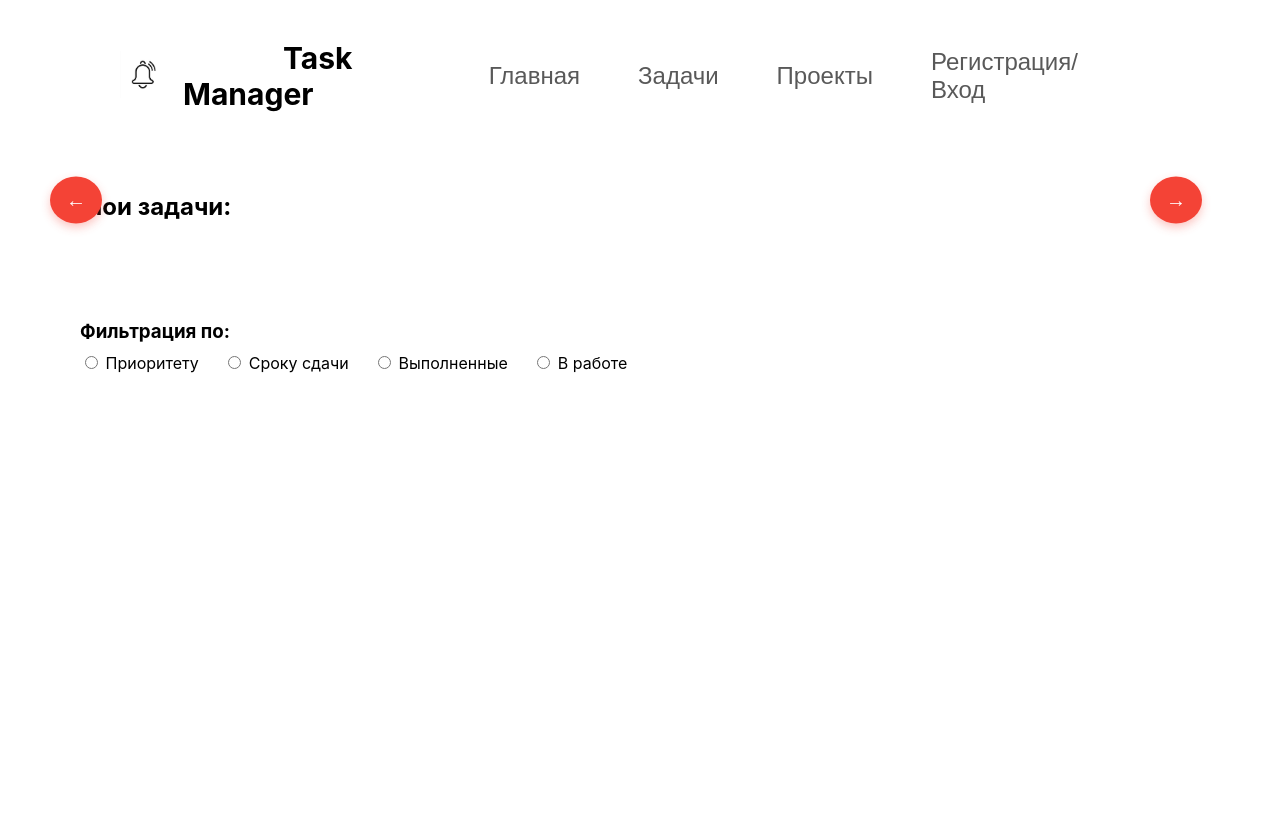
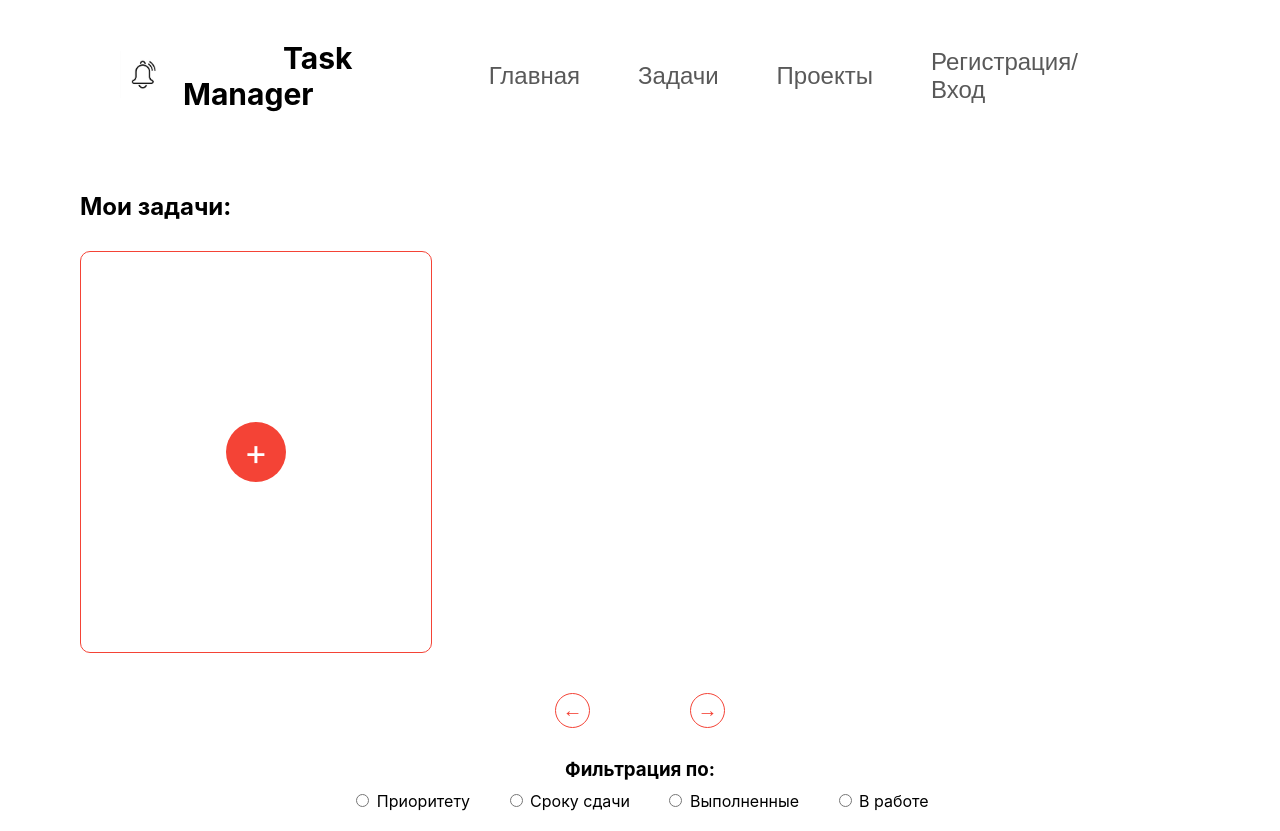
Before and after one commit to zxcl0wn/Task-Manager, a Django app: template TaskManager/tasks/templates/tasks/tasks_list.html in a window 1280 px wide. Before the commit the page ends 373 px from the top, so only its background shows below. Run offline with Django 3.2, Linux system fonts and the light colour scheme; the template is opened without the code that fills it, so the values that code supplies are empty.

Commit message:
edit page task_list

```diff
--- a/TaskManager/projects/static/projects/css/styles.css
+++ b/TaskManager/projects/static/projects/css/styles.css
@@ -567,7 +567,6 @@ h2 {
     width: 100%;
 }
 
-
 .notification-box {
     border: 1px solid #e58a8a;
     border-radius: 6px;
@@ -579,3 +578,142 @@ h2 {
     text-align: center;
     display: block;
 }
+
+.taskm-section {
+    padding: 20px 40px;
+}
+
+.taskm-heading {
+    margin: 40px 0 30px 40px;
+}
+
+.taskm-container {
+    display: flex;
+    gap: 40px; /* здесь отступы между карточками */
+    overflow-x: auto;
+    padding: 0 40px 20px;
+}
+
+
+.taskm-card {
+    border: 1px solid #f44336;
+    border-radius: 10px;
+    width: 250px;
+    min-height: 300px;
+    padding: 50px;
+    text-decoration: none;
+    color: inherit;
+    transition: box-shadow 0.2s ease;
+    display: flex;
+    justify-content: center;
+    align-items: center;
+}
+
+.taskm-card:hover {
+    box-shadow: 0 0 10px rgba(244, 67, 54, 0.3);
+}
+
+.taskm-content {
+    text-align: center;
+}
+
+.taskm-title {
+    font-weight: bold;
+    margin-bottom: 10px;
+    font-size: 24px;
+}
+
+.taskm-subtask-btn {
+    background-color: #f44336;
+    color: white;
+    border: none;
+    padding: 15px 25px;
+    border-radius: 6px;
+    cursor: pointer;
+    font-weight: 500;
+    margin-top: 10px;
+    font-size: 14px;
+    margin-bottom: 20px;
+}
+
+.taskm-meta {
+    margin: 5px 0;
+    color: #595959;
+}
+
+.taskm-status {
+    display: inline-block;
+    margin-top: 15px;
+    padding: 15px 20px;
+    border: 1px solid #f44336;
+    border-radius: 10px;
+    color: #f44336;
+    font-size: 14px;
+}
+
+.taskm-add-card {
+    display: flex;
+    justify-content: center;
+    align-items: center;
+    background: transparent;
+    cursor: pointer;
+}
+
+.taskm-add-btn {
+    width: 60px;
+    height: 60px;
+    background-color: #f44336;
+    border-radius: 50%;
+    font-size: 36px;
+    color: white;
+    display: flex;
+    justify-content: center;
+    align-items: center;
+}
+
+.taskm-add-btn:hover {
+    background-color: #d32f2f;
+}
+
+.taskm-pagination {
+    display: flex;
+    justify-content: center;
+    align-items: center;
+    gap: 20px; /* вот тут будет работать gap */
+    margin-top: 20px;
+}
+
+
+.taskm-page-btn {
+    background-color: white;
+    border: 1px solid #f44336;
+    border-radius: 50%;
+    width: 35px;
+    height: 35px;
+    gap: 50px;
+    color: #f44336;
+    font-size: 20px;
+    cursor: pointer;
+}
+.taskm-page-btn {
+    margin: 0 40px; /* Добавляет отступы слева и справа у каждой кнопки */
+}
+
+
+.taskm-page-btn:hover {
+    background-color: #f44336;
+    color: white;
+}
+
+.taskm-filters {
+    margin-top: 30px;
+    text-align: center;
+}
+
+.taskm-filters h3 {
+    margin-bottom: 10px;
+}
+
+.taskm-filters label {
+    margin: 0 15px;
+}
--- a/TaskManager/tasks/templates/tasks/tasks_list.html
+++ b/TaskManager/tasks/templates/tasks/tasks_list.html
@@ -1,25 +1,35 @@
-
 {% extends 'base.html' %}
 {% load static %}
 
 {% block content %}
+<section class="taskm-section">
+    <h2 class="taskm-heading">Мои задачи:</h2>
 
-<section class="tasks-section">
-    <h2>Мои задачи:</h2>
-    <div class="tasks-container" id="tasksContainer">
-        <!-- Твои карточки -->
+    <div class="taskm-container" id="taskmContainer">
         {% for task in tasks %}
-            <a href="{% url 'app_tasks:task_view' task.slug %}"><li>{{ task }}</li></a>
+        <a href="{% url 'app_tasks:task_view' task.slug %}" class="taskm-card">
+            <div class="taskm-content">
+                <p class="taskm-title"><strong>Название:</strong> {{ task.title }}</p>
+                <button class="taskm-subtask-btn">Добавить подзадачи</button>
+                <p class="taskm-meta">Срок сдачи: {{ task.due_date|date:"d.m.Y" }}</p>
+                <p class="taskm-meta">Приоритет: {{ task.priority }}</p>
+                <span class="taskm-status">В работе</span>
+            </div>
+        </a>
         {% endfor %}
 
-    </div>
-    <!-- Кнопки навигации -->
-    <div class="pagination">
-        <button class="page-btn" onclick="scrollTasks(-1)">&larr;</button>
-        <button class="page-btn" onclick="scrollTasks(1)">&rarr;</button>
+        <!-- Карточка добавления задачи со ссылкой -->
+        <a href="{% url 'app_tasks:task_form' %}" class="taskm-card taskm-add-card">
+            <div class="taskm-add-btn">+</div>
+        </a>
     </div>
 
-    <div class="filters">
+    <div class="taskm-pagination">
+        <button class="taskm-page-btn" onclick="scrollTasks(-1)">&larr;</button>
+        <button class="taskm-page-btn" onclick="scrollTasks(1)">&rarr;</button>
+    </div>
+
+    <div class="taskm-filters">
         <h3>Фильтрация по:</h3>
         <label><input type="radio" name="filter" /> Приоритету</label>
         <label><input type="radio" name="filter" /> Сроку сдачи</label>
@@ -27,6 +37,4 @@
         <label><input type="radio" name="filter" /> В работе</label>
     </div>
 </section>
-
-
 {% endblock %}
```
